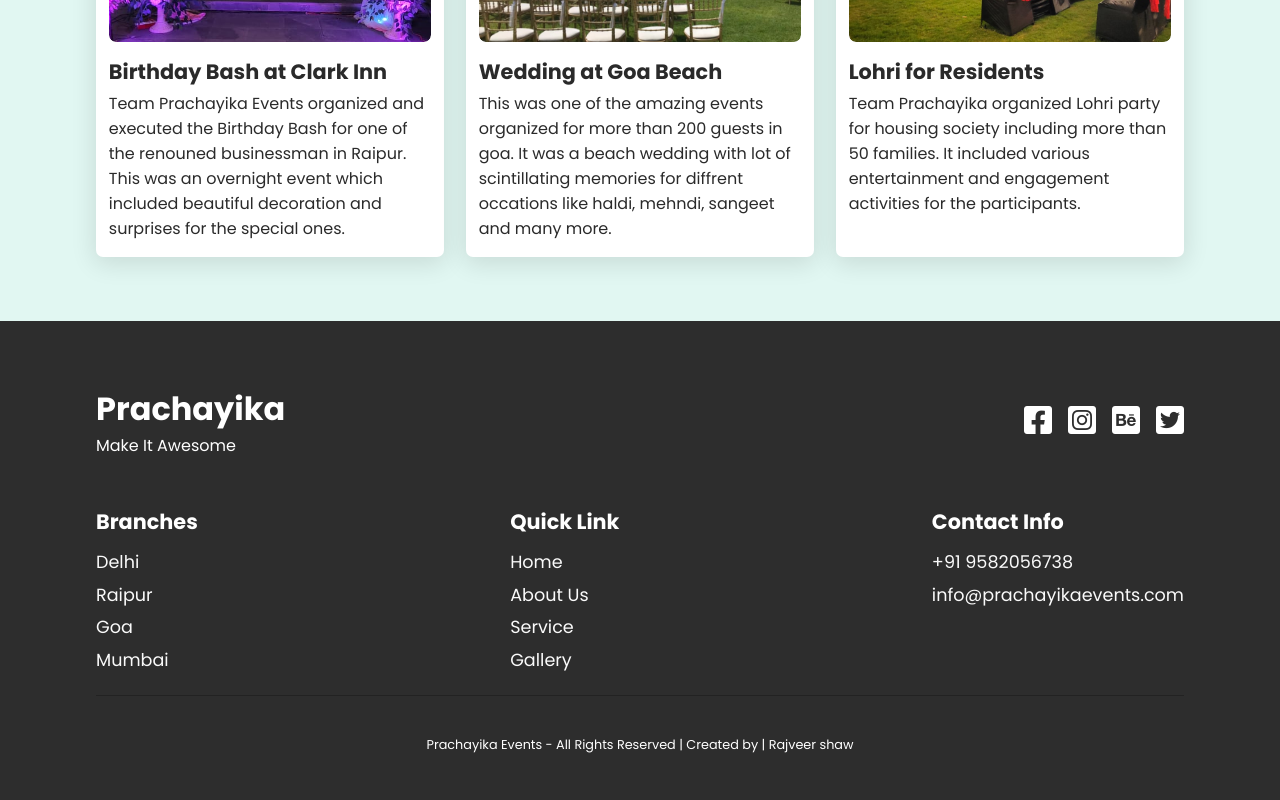
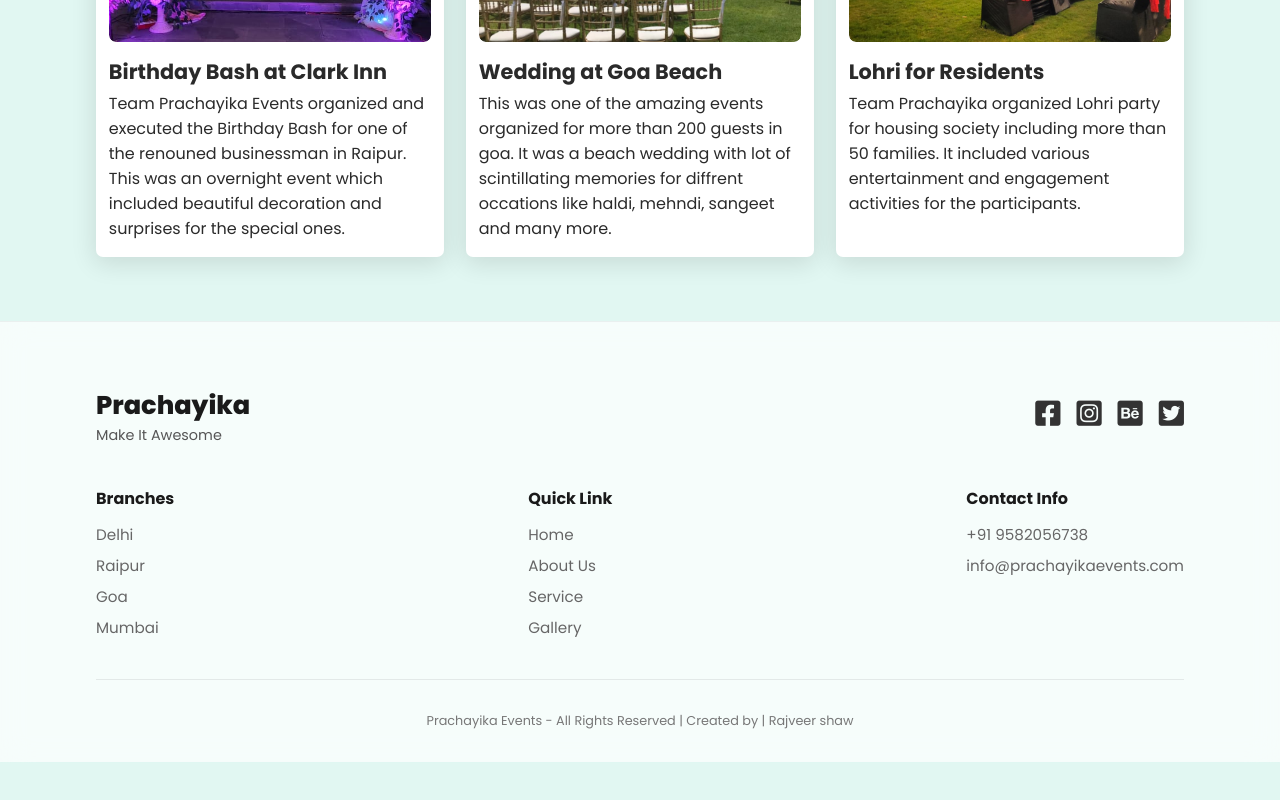
Before and after one commit to RajVeer0407/Prachayika, a React (Create React App) app: page / in a window 1280 px wide. Shown: the part 2138-2938 px from the top of the page. After the commit the page ends 2900 px from the top, so only its background shows below. Built offline with nearby package versions, Linux system fonts and the light colour scheme.

Commit message:
Updated CSS styles for Footer component

```diff
--- a/src/components/Footer.js
+++ b/src/components/Footer.js
@@ -47,7 +47,7 @@ const Footer = () => {
                     <a href="mailto:info@prachayikaevents.com" className='mail'>info@prachayikaevents.com</a>
                 </div>
             </div>
-            <div class="credit"> Prachayika Events - All Rights Reserved | Created by | Rajveer shaw </div>
+            <div className="credit"> Prachayika Events - All Rights Reserved | Created by | Rajveer shaw </div>
         </div>
     )
 }
--- a/src/components/FooterStyles.css
+++ b/src/components/FooterStyles.css
@@ -1,74 +1,97 @@
-.footer{
-    padding: 4rem 6rem;
-    background: #2d2d2d;
-    color: #fff;
+.footer {
+    padding: 4rem 6rem 2rem;
+    background: rgba(255, 255, 255, 0.7);
+    backdrop-filter: blur(15px);
+    border-top: 1px solid rgba(0, 0, 0, 0.05);
+    color: #1a1a1a;
 }
 
-.top{
+/* TOP SECTION */
+.top {
     display: flex;
     align-items: center;
-    text-align: start;
     justify-content: space-between;
     flex-wrap: wrap;
+    text-align: start;
 }
 
-.top i{
-    color: #fff;
-    font-size: 2rem;
-    margin-left: 1rem;
+.top h1 {
+    font-size: 1.6rem;
+    font-weight: 800;
 }
 
-.top i:hover{
-    color: #01959a;
+.top p {
+    color: #555;
+    font-size: 0.9rem;
 }
 
-.bottom{
-    padding-top: 2rem;
-    text-align: start;
+.top i {
+    color: #333;
+    font-size: 1.8rem;
+    margin-left: 1rem;
+    transition: color 0.3s ease, transform 0.2s ease;
+}
+
+.top i:hover {
+    color: #01959a;
+    transform: scale(1.1);
+}
+
+/* BOTTOM SECTION */
+.bottom {
+    padding-top: 2.5rem;
     display: flex;
     justify-content: space-between;
     flex-wrap: wrap;
+    text-align: start;
 }
 
-.bottom div{
+.bottom div {
     display: flex;
     flex-direction: column;
 }
 
-.bottom h4{
-    font-size: 1.3rem;
-    padding: 1rem 0 0.8rem 0;
+.bottom h4 {
+    font-size: 1rem;
+    font-weight: 700;
+    padding-bottom: 0.8rem;
+    color: #1a1a1a;
 }
 
-.bottom a{
+.bottom a {
     text-decoration: none;
-    color: #fafafa;
-    padding-bottom: 0.4rem;
-    font-size: 1.1rem;
+    color: #666;
+    padding-bottom: 0.5rem;
+    font-size: 0.95rem;
+    transition: color 0.3s ease;
 }
 
-.footer .credit{
-    text-align: center;
-    border-top: .1rem solid #222;
-    color:#fff;
-    padding:2rem;
-    padding-top: 2.5rem;
-    margin-top: 1rem;
-    font-size: .8rem;
+.bottom a:hover {
+    color: #000;
 }
 
+/* CREDIT */
+.footer .credit {
+    text-align: center;
+    border-top: 1px solid rgba(0, 0, 0, 0.08);
+    color: #777;
+    padding-top: 2rem;
+    margin-top: 2rem;
+    font-size: 0.8rem;
+}
 
-
-@media screen and (max-width:850px) {
-    .footer{
-        padding: 4rem 2rem;
+/* RESPONSIVE */
+@media screen and (max-width: 850px) {
+    .footer {
+        padding: 3rem 2rem 1.5rem;
     }
 
-    .footer i{
+    .top i {
         margin: 1rem 1rem 0 0;
     }
 
-    .bottom div{
+    .bottom div {
         width: 50%;
+        margin-bottom: 1.5rem;
     }
 }
```
Also changed, not shown: 1 other file (tests, documents, lock files or other folders).
